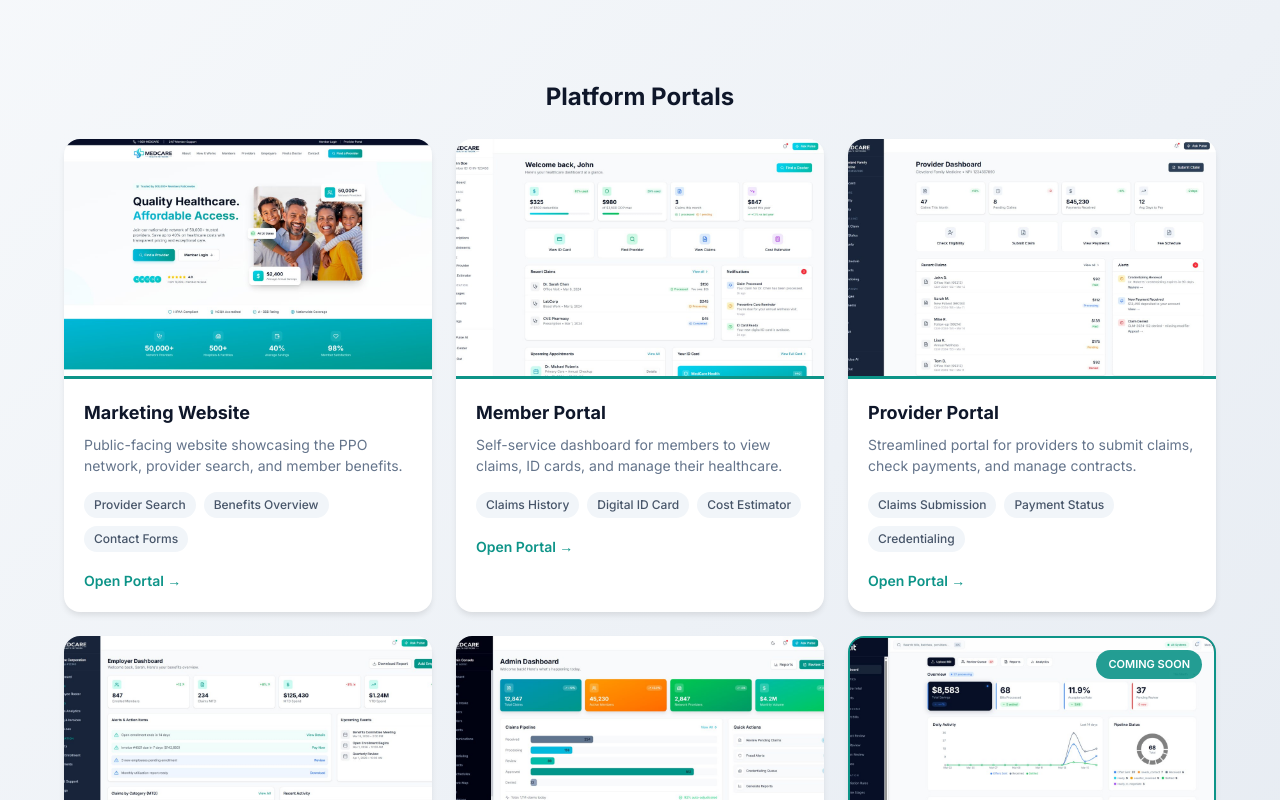
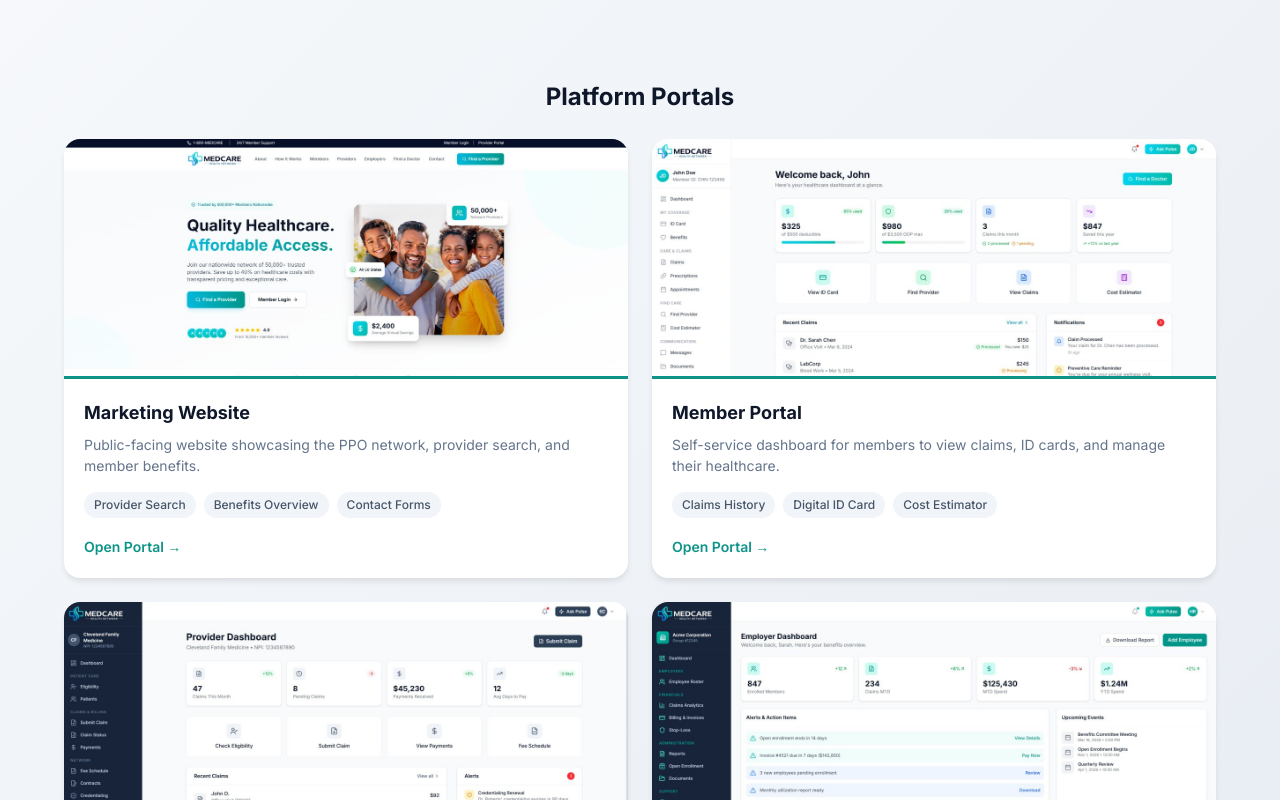
Before and after one commit to CoHoast/clarity-health-network, a Next.js app: page /demo in a window 1280 px wide. Shown: the part 360-1160 px from the top of the page. Built offline with nearby package versions, Linux system fonts and the light colour scheme.

Commit message:
Increase card width to 400px min for better screenshot fit

```diff
--- a/app/demo/page.tsx
+++ b/app/demo/page.tsx
@@ -212,7 +212,7 @@ export default function ProductDemoPage() {
           Platform Portals
         </h3>
 
-        <div style={{ display: 'grid', gridTemplateColumns: 'repeat(auto-fit, minmax(340px, 1fr))', gap: 24 }}>
+        <div style={{ display: 'grid', gridTemplateColumns: 'repeat(auto-fit, minmax(400px, 1fr))', gap: 24 }}>
           {portals.map((portal) => (
             <a
               key={portal.id}
```
